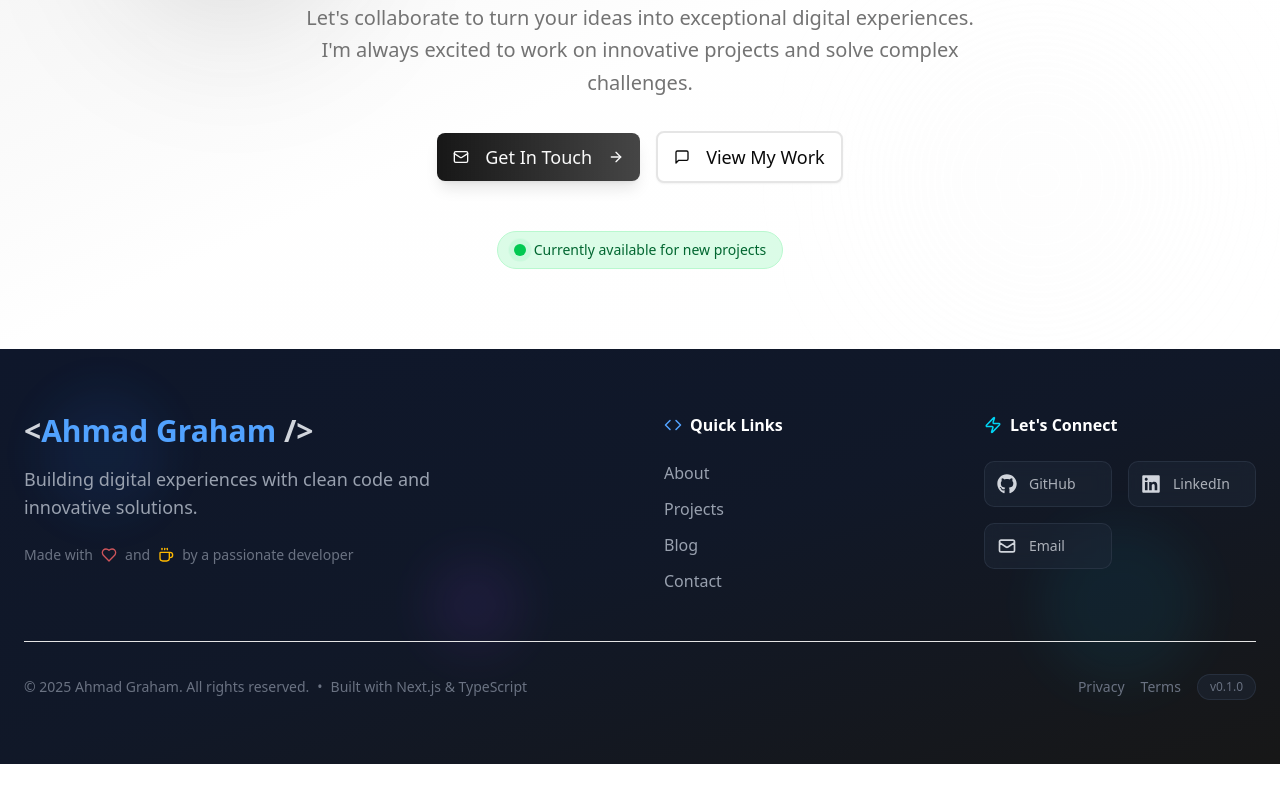
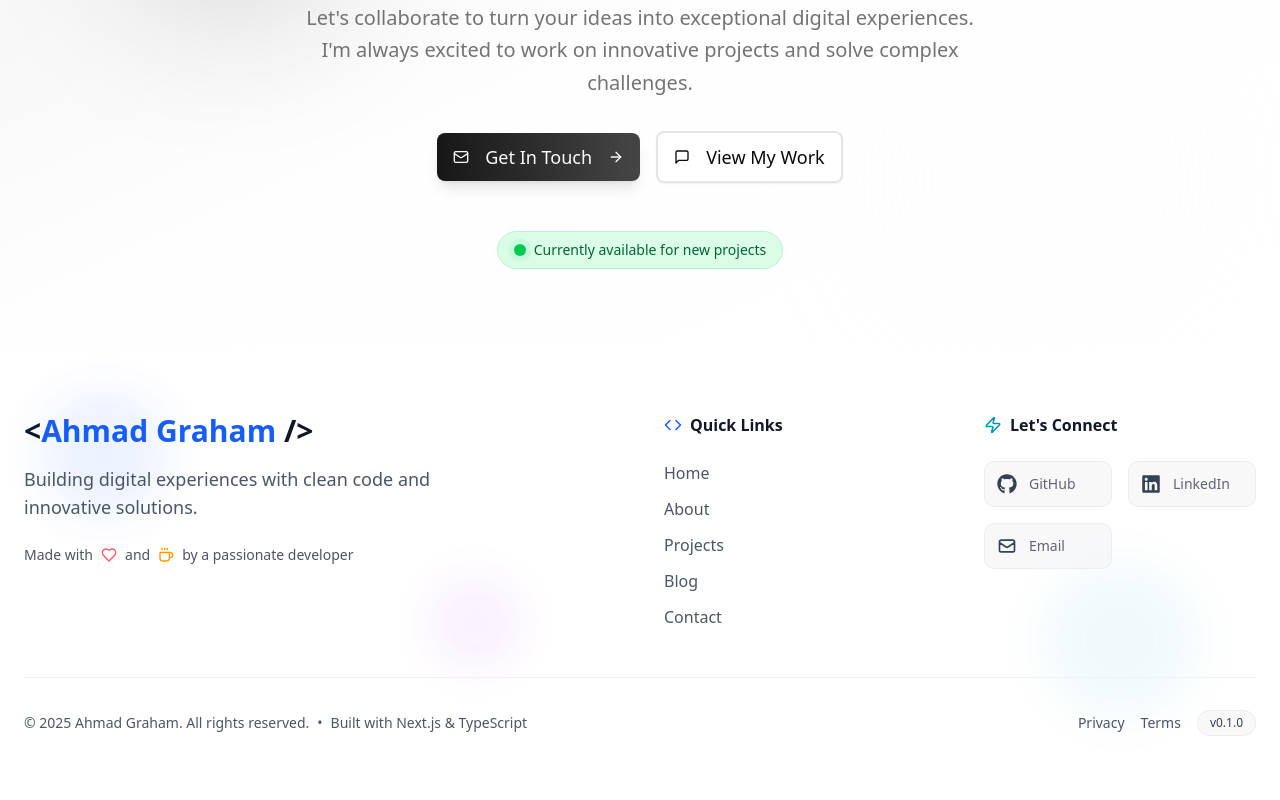
Before and after one commit to agraham02/portfolio-website, a Next.js app: page / in a window 1280 px wide. Shown: the part 3821-4621 px from the top of the page. Before the commit the page ends 4585 px from the top, so only its background shows below. Built offline with nearby package versions, Linux system fonts and the light colour scheme.

Commit message:
feat: Update Footer component styles and improve accessibility

```diff
--- a/src/components/Footer.tsx
+++ b/src/components/Footer.tsx
@@ -8,6 +8,7 @@ import { Heart, Code, Coffee, Zap } from "lucide-react";
 
 export default function Footer({ version }: { version?: string }) {
     const footerLinks = [
+        { href: "/home", label: "Home" },
         { href: "/about", label: "About" },
         { href: "/projects", label: "Projects" },
         { href: "/blog", label: "Blog" },
@@ -36,12 +37,12 @@ export default function Footer({ version }: { version?: string }) {
     ];
 
     return (
-        <footer className="relative bg-gradient-to-br from-slate-900 via-gray-900 to-neutral-900 text-gray-300 overflow-hidden">
+        <footer className="relative bg-white/95 dark:bg-slate-900/95 text-gray-700 dark:text-gray-300 overflow-hidden transition-colors duration-300">
             {/* Animated Background Elements */}
             <div className="absolute inset-0">
-                <div className="absolute top-10 left-10 w-32 h-32 bg-blue-500/10 rounded-full blur-xl animate-pulse"></div>
-                <div className="absolute bottom-20 right-20 w-40 h-40 bg-cyan-500/10 rounded-full blur-xl animate-pulse delay-1000"></div>
-                <div className="absolute top-1/2 left-1/3 w-24 h-24 bg-purple-500/10 rounded-full blur-xl animate-pulse delay-2000"></div>
+                <div className="absolute top-10 left-10 w-32 h-32 rounded-full blur-xl animate-pulse bg-blue-600/10 dark:bg-blue-500/10"></div>
+                <div className="absolute bottom-20 right-20 w-40 h-40 rounded-full blur-xl animate-pulse delay-1000 bg-cyan-600/8 dark:bg-cyan-500/10"></div>
+                <div className="absolute top-1/2 left-1/3 w-24 h-24 rounded-full blur-xl animate-pulse delay-2000 bg-purple-600/8 dark:bg-purple-500/10"></div>
             </div>
 
             {/* Main Footer Content */}
@@ -57,27 +58,27 @@ export default function Footer({ version }: { version?: string }) {
                                 viewport={{ once: true }}
                                 transition={{ duration: 0.6 }}
                             >
-                                <h1 className="text-3xl font-bold mb-4">
+                                <h1 className="text-3xl font-bold mb-4 text-gray-900 dark:text-white">
                                     &lt;
-                                    <span className="text-blue-400">
+                                    <span className="text-blue-600 dark:text-blue-400">
                                         Ahmad Graham
                                     </span>{" "}
                                     /&gt;
                                 </h1>
-                                <p className="text-lg text-gray-400 mb-6 max-w-md">
+                                <p className="text-lg text-gray-600 dark:text-gray-400 mb-6 max-w-md">
                                     Building digital experiences with clean code
                                     and innovative solutions.
                                 </p>
-                                <div className="flex items-center gap-2 text-sm text-gray-500">
+                                <div className="flex items-center gap-2 text-sm text-gray-600 dark:text-gray-400">
                                     <span>Made with</span>
                                     <Heart
                                         size={16}
-                                        className="text-red-400 animate-pulse"
+                                        className="text-red-500 dark:text-red-400 animate-pulse"
                                     />
                                     <span>and</span>
                                     <Coffee
                                         size={16}
-                                        className="text-amber-400"
+                                        className="text-amber-500 dark:text-amber-400"
                                     />
                                     <span>by a passionate developer</span>
                                 </div>
@@ -92,8 +93,11 @@ export default function Footer({ version }: { version?: string }) {
                                 viewport={{ once: true }}
                                 transition={{ duration: 0.6, delay: 0.2 }}
                             >
-                                <h3 className="text-white font-semibold mb-6 flex items-center gap-2">
-                                    <Code size={18} className="text-blue-400" />
+                                <h3 className="text-gray-900 dark:text-white font-semibold mb-6 flex items-center gap-2">
+                                    <Code
+                                        size={18}
+                                        className="text-blue-600 dark:text-blue-400"
+                                    />
                                     Quick Links
                                 </h3>
                                 <nav className="space-y-3">
@@ -110,7 +114,7 @@ export default function Footer({ version }: { version?: string }) {
                                         >
                                             <Link
                                                 href={link.href}
-                                                className="block text-gray-400 hover:text-white transition-colors duration-200 hover:translate-x-1 transform"
+                                                className="block text-gray-600 dark:text-gray-400 hover:text-black dark:hover:text-white transition-colors duration-200 hover:translate-x-1 transform"
                                             >
                                                 {link.label}
                                             </Link>
@@ -128,8 +132,11 @@ export default function Footer({ version }: { version?: string }) {
                                 viewport={{ once: true }}
                                 transition={{ duration: 0.6, delay: 0.4 }}
                             >
-                                <h3 className="text-white font-semibold mb-6 flex items-center gap-2">
-                                    <Zap size={18} className="text-cyan-400" />
+                                <h3 className="text-gray-900 dark:text-white font-semibold mb-6 flex items-center gap-2">
+                                    <Zap
+                                        size={18}
+                                        className="text-cyan-600 dark:text-cyan-400"
+                                    />
                                     Let&apos;s Connect
                                 </h3>
                                 <div className="grid grid-cols-2 gap-4">
@@ -162,10 +169,10 @@ export default function Footer({ version }: { version?: string }) {
                                                             : "_blank"
                                                     }
                                                     aria-label={social.label}
-                                                    className={`group flex items-center gap-3 p-3 rounded-lg bg-gray-800/50 backdrop-blur-sm border border-gray-700/50 ${social.color} transition-all duration-300 hover:bg-gray-700/50 hover:border-gray-600/50 hover:scale-105`}
+                                                    className={`group flex items-center gap-3 p-3 rounded-lg bg-gray-100/60 dark:bg-gray-800/50 border border-gray-200/60 dark:border-gray-700/50 ${social.color} transition-all duration-300 hover:bg-gray-200/60 dark:hover:bg-gray-700/50 hover:scale-105`}
                                                 >
                                                     <IconComponent className="text-xl group-hover:scale-110 transition-transform duration-200" />
-                                                    <span className="text-sm font-medium opacity-80 group-hover:opacity-100">
+                                                    <span className="text-sm font-medium opacity-80 group-hover:opacity-100 text-gray-700 dark:text-gray-200">
                                                         {social.label}
                                                     </span>
                                                 </Link>
@@ -183,7 +190,7 @@ export default function Footer({ version }: { version?: string }) {
                         whileInView={{ opacity: 1, scaleX: 1 }}
                         viewport={{ once: true }}
                         transition={{ duration: 0.8 }}
-                        className="border-t border-gradient-to-r from-transparent via-gray-700 to-transparent my-8"
+                        className="border-t border-gray-200/50 dark:border-gray-700/50 my-8"
                     />
 
                     {/* Bottom Section */}
@@ -192,7 +199,7 @@ export default function Footer({ version }: { version?: string }) {
                         whileInView={{ opacity: 1, y: 0 }}
                         viewport={{ once: true }}
                         transition={{ duration: 0.6, delay: 0.6 }}
-                        className="flex flex-col md:flex-row justify-between items-center text-sm text-gray-500"
+                        className="flex flex-col md:flex-row justify-between items-center text-sm text-gray-600 dark:text-gray-500"
                     >
                         <div className="flex items-center gap-2 mb-4 md:mb-0">
                             <span>
@@ -207,17 +214,17 @@ export default function Footer({ version }: { version?: string }) {
                         <div className="flex items-center gap-4">
                             <Link
                                 href="/privacy"
-                                className="hover:text-white transition-colors duration-200"
+                                className="hover:text-black dark:hover:text-white transition-colors duration-200"
                             >
                                 Privacy
                             </Link>
                             <Link
                                 href="/terms"
-                                className="hover:text-white transition-colors duration-200"
+                                className="hover:text-black dark:hover:text-white transition-colors duration-200"
                             >
                                 Terms
                             </Link>
-                            <div className="text-xs bg-gray-800/50 px-3 py-1 rounded-full border border-gray-700/50">
+                            <div className="text-xs bg-gray-100/60 dark:bg-gray-800/50 px-3 py-1 rounded-full border border-gray-200/60 dark:border-gray-700/50 text-gray-700 dark:text-gray-200">
                                 {version ? `v${version}` : "v1.0.0"}
                             </div>
                         </div>
```
